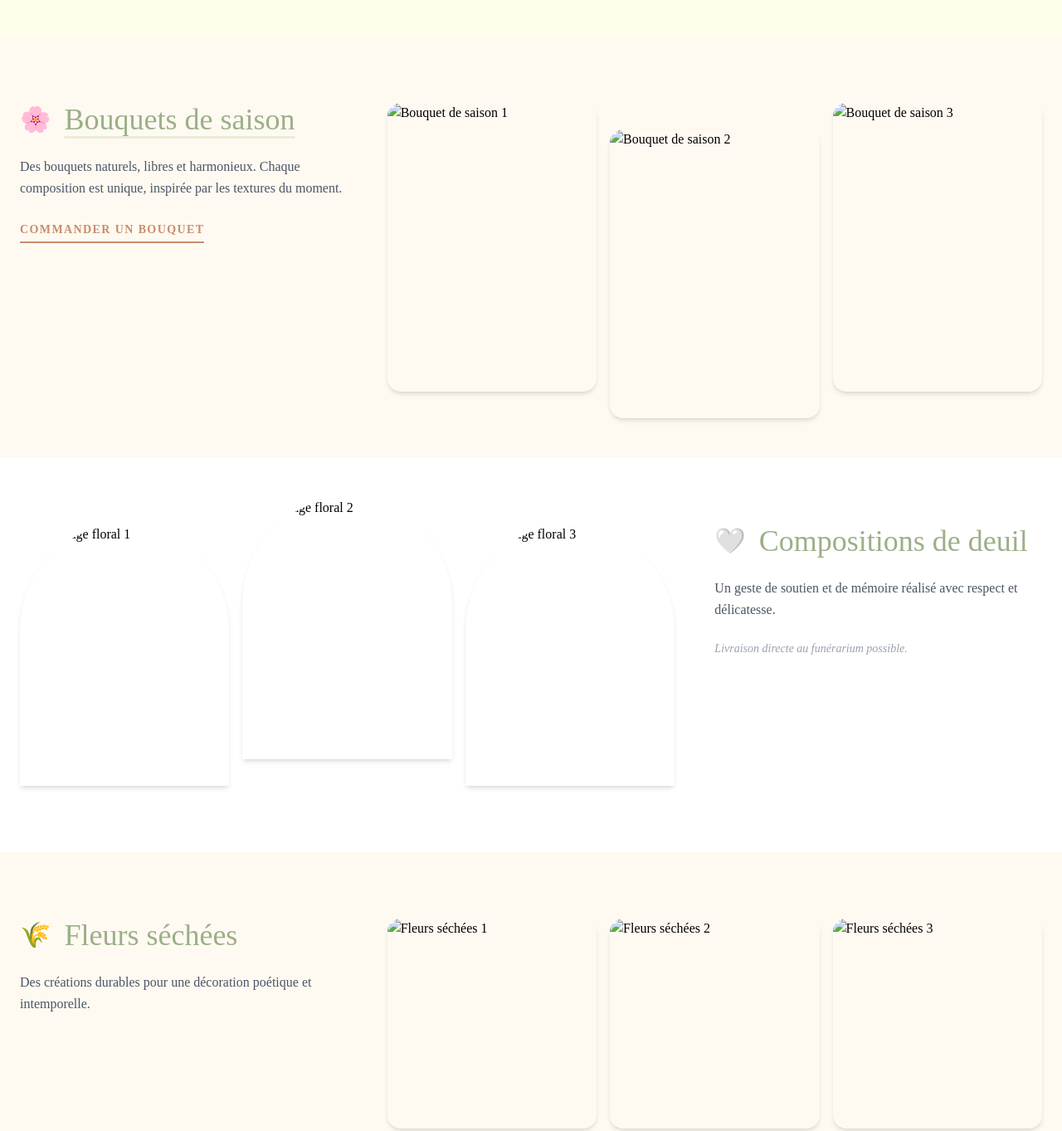
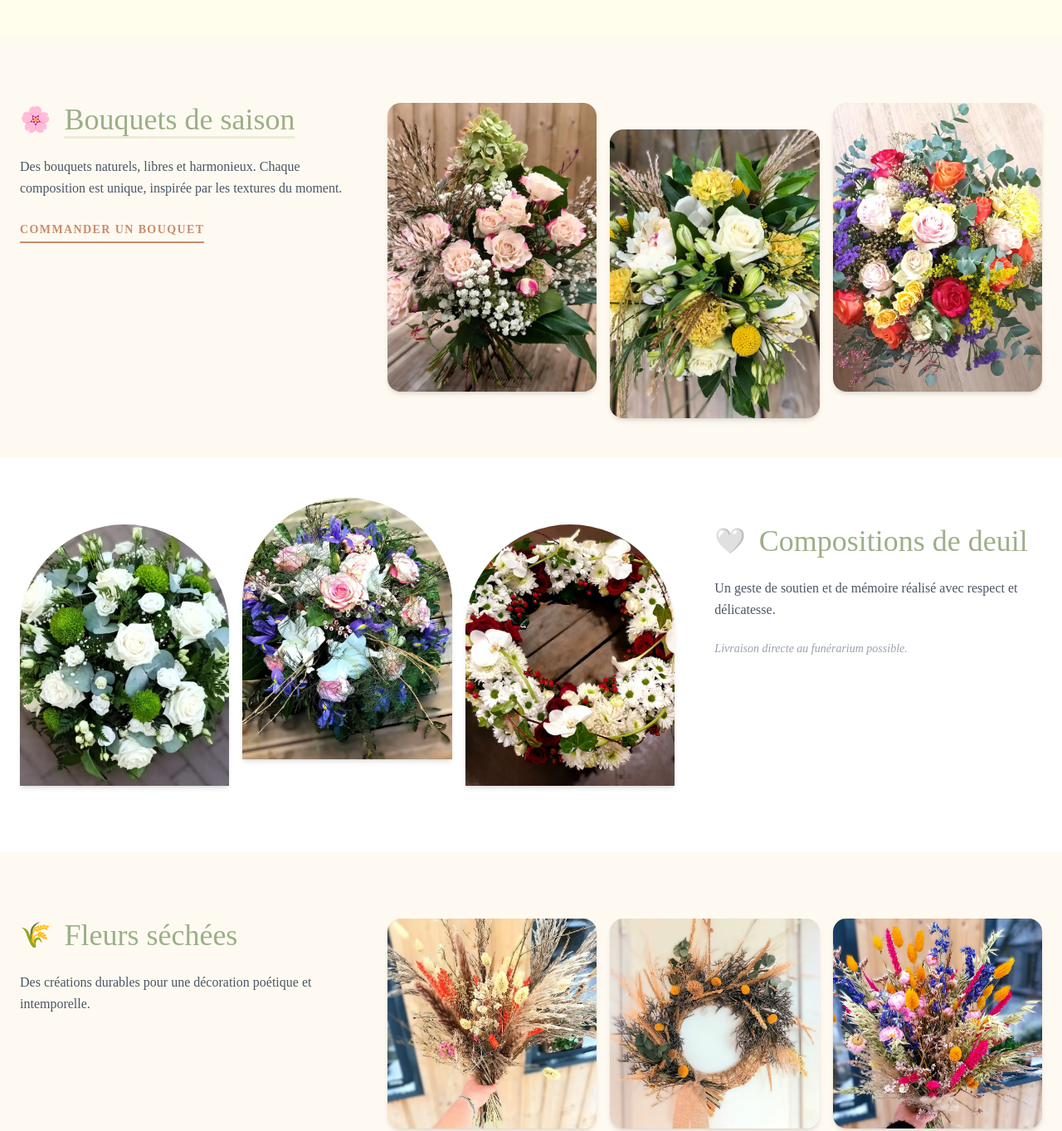
Before and after one commit to DeVeo44/ArtistFloral, a website: page création_végétales.html in a window 1280 px wide. Shown: the part 700-2063 px from the top of the page at 83% size. Drawn offline with Linux system fonts and the light colour scheme.

Commit message:
mise à jour des photos

```diff
--- a/création_végétales.html
+++ b/création_végétales.html
@@ -65,8 +65,9 @@
               <i class="fa-brands fa-facebook-f text-sm"></i>
             </a>
             <a
-              href="#"
+              href="https://www.instagram.com/artistfloral/"
               class="w-9 h-9 border border-sauge/40 rounded-full flex items-center justify-center text-sauge hover:bg-sauge hover:text-white transition-all duration-300"
+              target="_blank"
             >
               <i class="fa-brands fa-instagram text-sm"></i>
             </a>
@@ -91,7 +92,7 @@
           <li><a href="index.html">Accueil</a></li>
           <li><a href="création_végétales.html">Création Végétales</a></li>
           <li><a href="atelier.html">Ateliers & Événement</a></li>
-          <li><a href="a_propos.html*">À propos</a></li>
+          <li><a href="a_propos.html">À propos</a></li>
           <li><a href="contact&commande.html">Contact & Commande</a></li>
           <li class="pt-4 border-t border-sauge/10 md:hidden">
             <a href="tel:0668285872" class="text-terracotta font-bold"
@@ -148,20 +149,20 @@
 
           <div class="w-full md:w-2/3 grid grid-cols-1 sm:grid-cols-3 gap-4">
             <img
-              src="bouquet-1.webp"
-              alt="Bouquet de saison 1"
+              src="src/assets/images/Tendresse.webp"
+              alt="Bouquet de saison avec comme thème la Tendresse"
               loading="lazy"
               class="rounded-2xl shadow-md aspect-4/5 object-cover w-full h-full"
             />
             <img
-              src="bouquet-2.webp"
-              alt="Bouquet de saison 2"
+              src="/src/assets/images/Cachemire.webp"
+              alt="Bouquet de saison avec en idée le Cachemire"
               loading="lazy"
               class="rounded-2xl shadow-md aspect-4/5 object-cover w-full h-full md:mt-8"
             />
             <img
-              src="bouquet-3.webp"
-              alt="Bouquet de saison 3"
+              src="/src/assets/images/Elegance.webp"
+              alt="Bouquet de saison élégant"
               loading="lazy"
               class="rounded-2xl shadow-md aspect-4/5 object-cover w-full h-full"
             />
@@ -191,20 +192,20 @@
 
           <div class="w-full md:w-2/3 grid grid-cols-1 sm:grid-cols-3 gap-4">
             <img
-              src="deuil-1.webp"
-              alt="Hommage floral 1"
+              src="/src/assets/images/Paix.webp"
+              alt="photo d'un bouquet d'hommage paisible en fleurs"
               loading="lazy"
               class="rounded-t-full shadow-md aspect-4/5 object-cover w-full h-full"
             />
             <img
-              src="deuil-2.webp"
-              alt="Hommage floral 2"
+              src="/src/assets/images/Douceur.webp"
+              alt="Hommage floral symbolisant la Douceur"
               loading="lazy"
               class="rounded-t-full shadow-md aspect-4/5 object-cover w-full h-full md:-mt-8"
             />
             <img
-              src="deuil-3.webp"
-              alt="Hommage floral 3"
+              src="/src/assets/images/Lien.webp"
+              alt="Hommage floral montrant le Lien entre les personnes"
               loading="lazy"
               class="rounded-t-full shadow-md aspect-4/5 object-cover w-full h-full"
             />
@@ -228,20 +229,20 @@
           </div>
           <div class="w-full md:w-2/3 grid grid-cols-1 sm:grid-cols-3 gap-4">
             <img
-              src="sechee-1.webp"
-              alt="Fleurs séchées 1"
+              src="/src/assets/images/Dune.webp"
+              alt="Fleurs séchées parfait pour la salon"
               loading="lazy"
               class="rounded-2xl shadow-md aspect-square object-cover w-full h-full"
             />
             <img
-              src="sechee-2.webp"
-              alt="Fleurs séchées 2"
+              src="src/assets/images/Ambre.webp"
+              alt="Couronne de Fleurs séchées"
               loading="lazy"
               class="rounded-2xl shadow-md aspect-square object-cover w-full h-full"
             />
             <img
-              src="sechee-3.webp"
-              alt="Fleurs séchées 3"
+              src="src/assets/images/Soleil.webp"
+              alt="Fleurs séchées d'Eté"
               loading="lazy"
               class="rounded-2xl shadow-md aspect-square object-cover w-full h-full"
             />
```
Also changed, not shown: a_propos.html (+2 -1 lines), atelier.html (+6 -5 lines), src/assets/images/Dune-removebg-preview.png (deleted), src/css/output.css.
